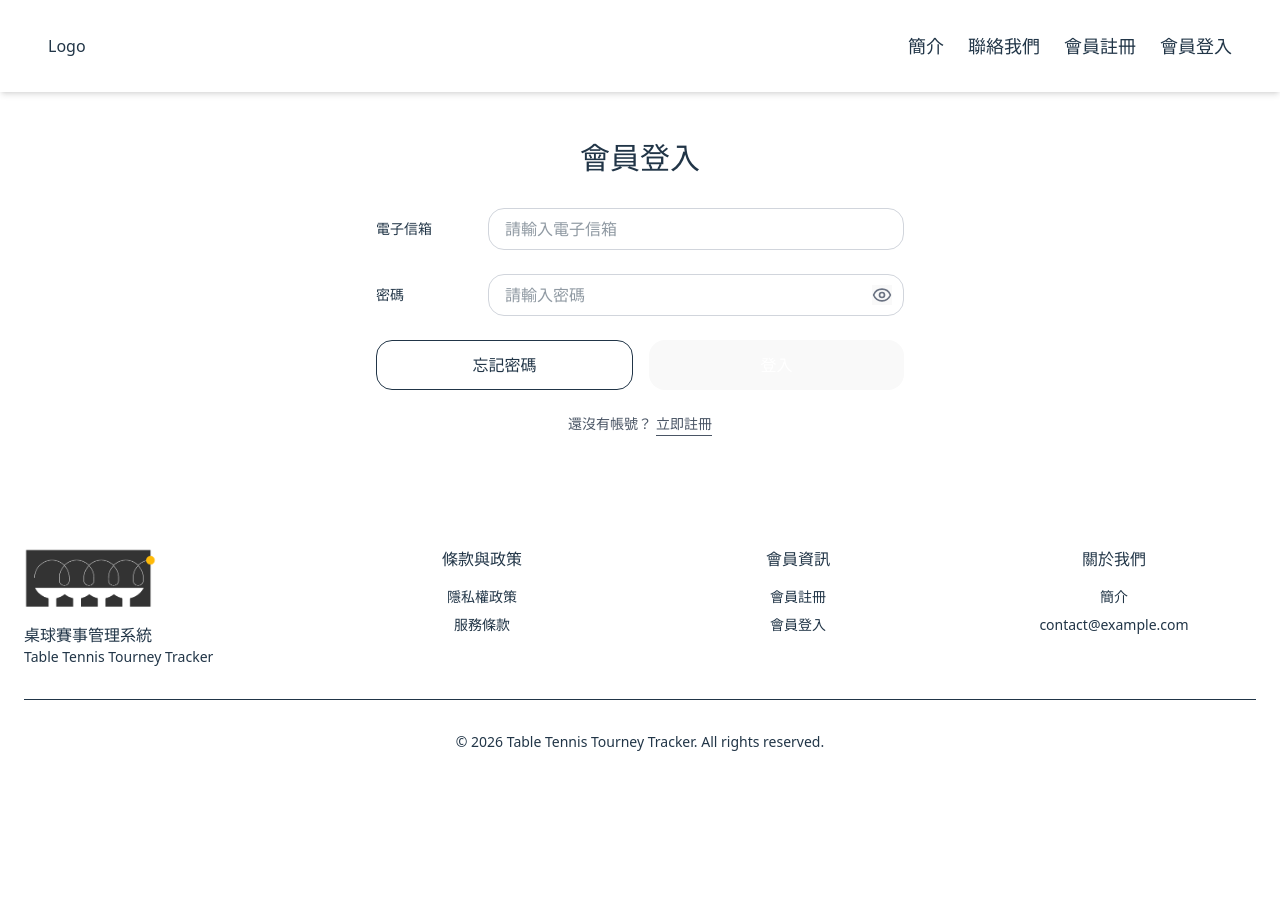
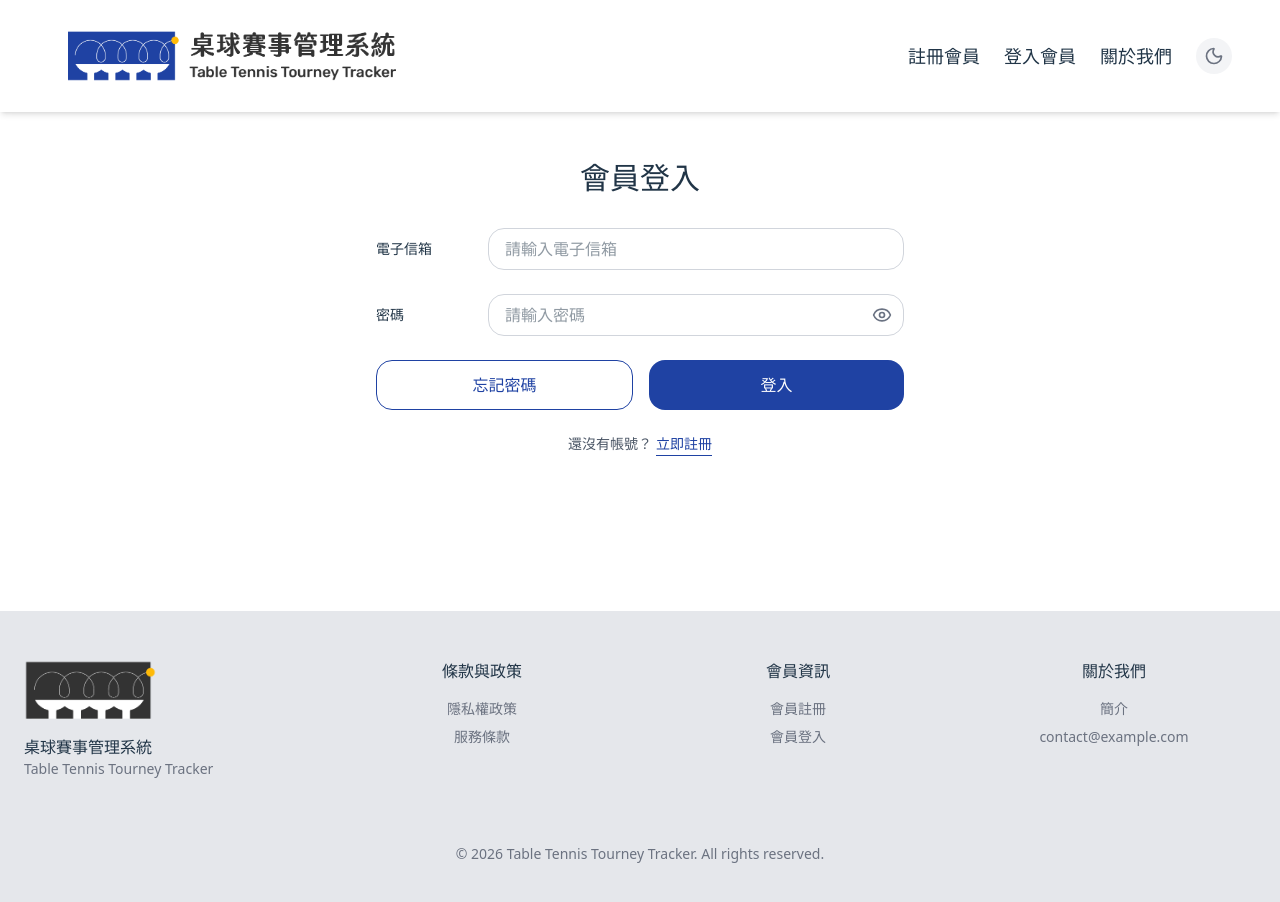
Before and after one commit to comea22/Nexus_frontend, a React (Vite) app: page /login in a window 1280 px wide. Shown: the top 902 px of the page. Before the commit the page ends 800 px from the top, so only its background shows below. Built offline with nearby package versions, Linux system fonts and the light colour scheme.

Commit message:
feat: 新增 dark mode 支援與主題色系統

```diff
--- a/src/components/Header.jsx
+++ b/src/components/Header.jsx
@@ -1,42 +1,66 @@
-import { useState } from 'react'
+import { useState, useEffect } from 'react'
 import { Link } from 'react-router-dom'
+import { Sun, Moon } from 'lucide-react'
 
 function Header() {
   const [isMenuOpen, setIsMenuOpen] = useState(false)
+  const [isDarkMode, setIsDarkMode] = useState(false)
+
+  useEffect(() => {
+    if (isDarkMode) {
+      document.documentElement.classList.add('dark')
+    } else {
+      document.documentElement.classList.remove('dark')
+    }
+  }, [isDarkMode])
 
   return (
-    <header className="relative z-50 shadow-md bg-white">
-      <div className="max-w-7xl mx-auto px-6 py-4 md:px-12 md:py-8 flex justify-between items-center">
+    <header className="fixed top-0 left-0 right-0 z-50 shadow-md bg-header">
+      <div className="max-w-7xl mx-auto px-6 md:px-12 flex justify-between items-center">
         <div className="logo">
-          <Link to="/">Logo</Link>
+          <Link to="/">
+            <img src={isDarkMode ? "/logo_darkmode.webp" : "/logo.webp"} alt="Logo" className="h-28 md:py-2" />
+          </Link>
         </div>
 
         {/* 桌面版選單 */}
-        <nav className="hidden md:flex gap-6 text-base md:text-lg font-semibold">
-          <Link to="/about">簡介</Link>
-          <Link to="/contact">聯絡我們</Link>
-          <Link to="/register">會員註冊</Link>
-          <Link to="/login">會員登入</Link>
+        <nav className="hidden md:flex gap-6 text-base md:text-lg font-semibold items-center">
+          <Link to="/register" className="relative after:absolute after:bottom-0 after:left-0 after:h-0.5 after:w-0 after:bg-text after:transition-all after:duration-300 hover:after:w-full">註冊會員</Link>
+          <Link to="/login" className="relative after:absolute after:bottom-0 after:left-0 after:h-0.5 after:w-0 after:bg-text after:transition-all after:duration-300 hover:after:w-full">登入會員</Link>
+          <Link to="/about" className="relative after:absolute after:bottom-0 after:left-0 after:h-0.5 after:w-0 after:bg-text after:transition-all after:duration-300 hover:after:w-full">關於我們</Link>
+          <button
+            onClick={() => setIsDarkMode(!isDarkMode)}
+            className={`p-2 rounded-full transition-colors cursor-pointer bg-bg-secondary ${isDarkMode ? 'border border-white' : ''}`}
+          >
+            {isDarkMode ? <Sun className="w-5 h-5 text-white" /> : <Moon className="w-5 h-5 text-text-secondary" />}
+          </button>
         </nav>
 
-        {/* 漢堡按鈕 (手機版) */}
-        <button
-          className="md:hidden flex flex-col justify-between w-6 h-5 py-0.5"
-          onClick={() => setIsMenuOpen(!isMenuOpen)}
-        >
-          <span className={`w-6 h-0.5 bg-gray-600 transition-all duration-300 ${isMenuOpen ? 'translate-y-[7px] rotate-45' : ''}`}></span>
-          <span className={`w-6 h-0.5 bg-gray-600 transition-all duration-300 ${isMenuOpen ? 'opacity-0 scale-0' : ''}`}></span>
-          <span className={`w-6 h-0.5 bg-gray-600 transition-all duration-300 ${isMenuOpen ? '-translate-y-[7px] -rotate-45' : ''}`}></span>
-        </button>
+        {/* 手機版按鈕區 */}
+        <div className="md:hidden flex items-center gap-4">
+          <button
+            onClick={() => setIsDarkMode(!isDarkMode)}
+            className={`p-2 rounded-full transition-colors cursor-pointer bg-bg-secondary ${isDarkMode ? 'border border-white' : ''}`}
+          >
+            {isDarkMode ? <Sun className="w-5 h-5 text-white" /> : <Moon className="w-5 h-5 text-text-secondary" />}
+          </button>
+          <button
+            className="flex flex-col justify-between w-6 h-5 py-0.5"
+            onClick={() => setIsMenuOpen(!isMenuOpen)}
+          >
+            <span className={`w-6 h-0.5 transition-all duration-300 bg-text ${isMenuOpen ? 'translate-y-[7px] rotate-45' : ''}`}></span>
+            <span className={`w-6 h-0.5 transition-all duration-300 bg-text ${isMenuOpen ? 'opacity-0 scale-0' : ''}`}></span>
+            <span className={`w-6 h-0.5 transition-all duration-300 bg-text ${isMenuOpen ? '-translate-y-[7px] -rotate-45' : ''}`}></span>
+          </button>
+        </div>
       </div>
 
       {/* 手機版選單 */}
       {isMenuOpen && (
-        <nav className="md:hidden absolute top-full left-0 right-0 flex flex-col bg-white shadow-md divide-y divide-gray-200">
-          <Link to="/about" className="px-6 py-4 hover:bg-gray-100" onClick={() => setIsMenuOpen(false)}>簡介</Link>
-          <Link to="/contact" className="px-6 py-4 hover:bg-gray-100" onClick={() => setIsMenuOpen(false)}>聯絡我們</Link>
-          <Link to="/register" className="px-6 py-4 hover:bg-gray-100" onClick={() => setIsMenuOpen(false)}>會員註冊</Link>
-          <Link to="/login" className="px-6 py-4 hover:bg-gray-100" onClick={() => setIsMenuOpen(false)}>會員登入</Link>
+        <nav className="md:hidden absolute top-full left-0 right-0 flex flex-col shadow-md bg-header">
+          <Link to="/register" className="px-6 py-4 border-b border-border" onClick={() => setIsMenuOpen(false)}>註冊會員</Link>
+          <Link to="/login" className="px-6 py-4 border-b border-border" onClick={() => setIsMenuOpen(false)}>登入會員</Link>
+          <Link to="/about" className="px-6 py-4" onClick={() => setIsMenuOpen(false)}>關於我們</Link>
         </nav>
       )}
     </header>
--- a/src/index.css
+++ b/src/index.css
@@ -1,4 +1,19 @@
 @import "tailwindcss";
+
+@theme {
+  /* 固定色 */
+  --color-primary: #1f42a3;
+  --color-primary-hover: #3a5db8;
+
+  /* 動態色（會隨 dark mode 變化） */
+  --color-bg: var(--theme-bg);
+  --color-bg-secondary: var(--theme-bg-secondary);
+  --color-text: var(--theme-text);
+  --color-text-secondary: var(--theme-text-secondary);
+  --color-border: var(--theme-border);
+  --color-header: var(--theme-header);
+  --color-footer: var(--theme-footer);
+}
 
 #root {
   text-align: center;
@@ -8,42 +23,45 @@
   font-family: system-ui, Avenir, Helvetica, Arial, sans-serif;
   line-height: 1.5;
   font-weight: 400;
-
-  color-scheme: light;
-  color: #213547;
-  background-color: #ffffff;
-
   font-synthesis: none;
   text-rendering: optimizeLegibility;
   -webkit-font-smoothing: antialiased;
   -moz-osx-font-smoothing: grayscale;
+
+  /* Light mode */
+  --theme-bg: #ffffff;
+  --theme-bg-secondary: #f3f4f6;
+  --theme-text: #213547;
+  --theme-text-secondary: #6b7280;
+  --theme-border: #e5e7eb;
+  --theme-header: #ffffff;
+  --theme-footer: #e5e7eb;
 }
 
+.dark {
+  /* Dark mode */
+  --theme-bg: #111827;
+  --theme-bg-secondary: #1f2937;
+  --theme-text: #f9fafb;
+  --theme-text-secondary: #9ca3af;
+  --theme-border: #374151;
+  --theme-header: #1f2937;
+  --theme-footer: #1f2937;
+}
+
+.btn-primary {
+  background-color: var(--color-primary);
+}
+.btn-primary:hover {
+  background-color: var(--color-primary-hover);
+}
 
 body {
   margin: 0;
   min-width: 320px;
   min-height: 100vh;
+  padding-top: 7rem;
+  background-color: var(--color-bg);
+  color: var(--color-text);
+  transition: background-color 0.3s, color 0.3s;
 }
-
-
-button:hover {
-  border-color: #646cff;
-}
-button:focus,
-button:focus-visible {
-  outline: 4px auto -webkit-focus-ring-color;
-}
-
-@media (prefers-color-scheme: light) {
-  :root {
-    color: #213547;
-    background-color: #ffffff;
-  }
-  a:hover {
-    color: #747bff;
-  }
-  button {
-    background-color: #f9f9f9;
-  }
-}
```
